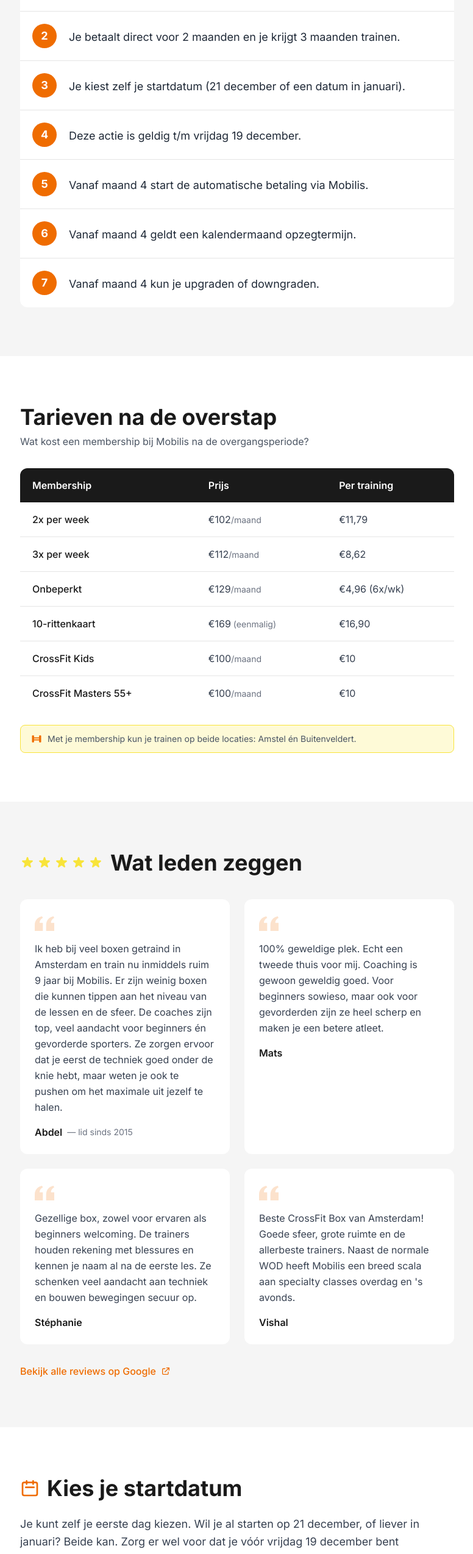
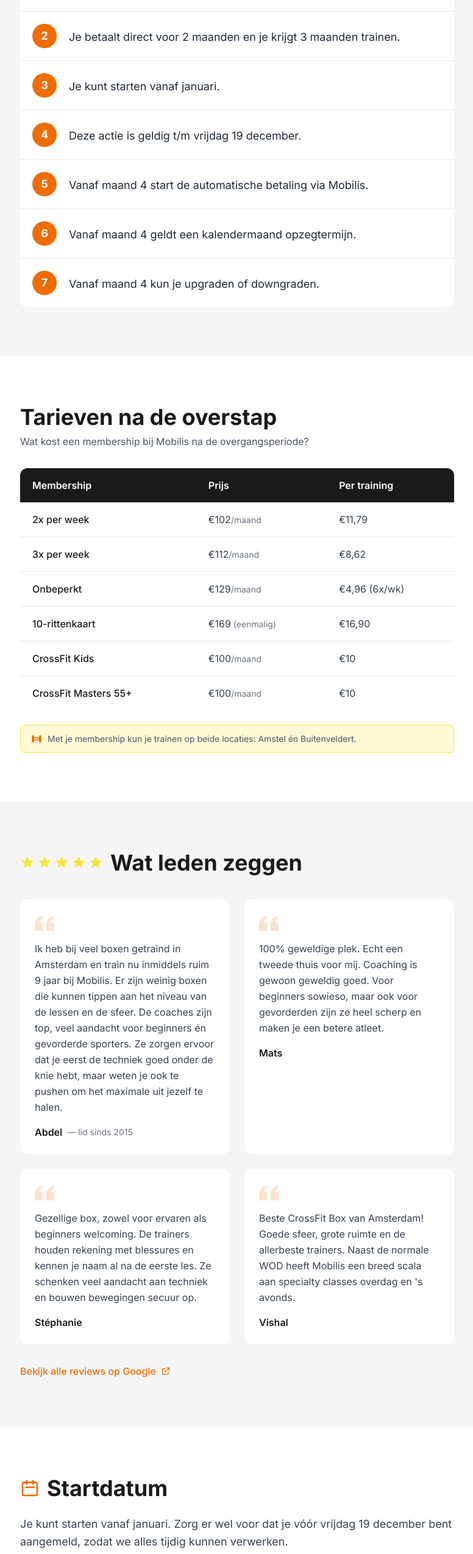
Before and after one commit to jeroenvanduijn/020move, a Next.js app: page / in a window 1280 px wide. Shown: the part 3096-5645 px from the top of the page at 61% size, without its empty margins (251-1027 px from the left). Built offline with nearby package versions, Linux system fonts and the light colour scheme.

Commit message:
fix: update start date to January only (remove December option)
- Remove "21 december" as a start date option
- Update to "vanaf januari" (from January) across all pages
- Simplify start date section on landing page
- Update FAQ answer about transition process

```diff
--- a/app/aanmelden/page.tsx
+++ b/app/aanmelden/page.tsx
@@ -80,8 +80,8 @@ const copy = {
       en: 'Start date',
     },
     text: {
-      nl: 'Je kiest in het formulier zelf je startdatum (21 december of een datum in januari). Zorg dat je vóór vrijdag 19 december bent aangemeld.',
-      en: 'You choose your start date in the form (21 December or a date in January). Make sure to sign up before Friday 19 December.',
+      nl: 'Je kunt starten vanaf januari. Zorg dat je vóór vrijdag 19 december bent aangemeld.',
+      en: 'You can start from January. Make sure to sign up before Friday 19 December.',
     },
   },
   proRata: {
--- a/app/page.tsx
+++ b/app/page.tsx
@@ -218,7 +218,7 @@ const copy = {
       nl: [
         'Je kiest nu je Mobilis membership.',
         'Je betaalt direct voor 2 maanden en je krijgt 3 maanden trainen.',
-        'Je kiest zelf je startdatum (21 december of een datum in januari).',
+        'Je kunt starten vanaf januari.',
         'Deze actie is geldig t/m vrijdag 19 december.',
         'Vanaf maand 4 start de automatische betaling via Mobilis.',
         'Vanaf maand 4 geldt een kalendermaand opzegtermijn.',
@@ -227,7 +227,7 @@ const copy = {
       en: [
         'Choose your Mobilis membership now.',
         'You pay for 2 months and receive 3 months of training.',
-        'You can choose your own start date (21 December or a date in January).',
+        'You can start from January.',
         'This offer is valid until Friday 19 December.',
         'From month 4, automatic billing starts at Mobilis.',
         'From month 4, a one-calendar-month cancellation period applies.',
@@ -312,16 +312,12 @@ const copy = {
   },
   startDate: {
     title: {
-      nl: 'Kies je startdatum',
-      en: 'Choose your start date',
+      nl: 'Startdatum',
+      en: 'Start date',
     },
     text: {
-      nl: 'Je kunt zelf je eerste dag kiezen. Wil je al starten op 21 december, of liever in januari? Beide kan. Zorg er wel voor dat je vóór vrijdag 19 december bent aangemeld, zodat we alles tijdig kunnen verwerken.',
-      en: 'You can choose your own start date. Want to begin on 21 December, or rather in January? Both are possible. Just complete your sign-up before Friday 19 December so we can process everything in time.',
-    },
-    options: {
-      nl: ['Start 21 december', 'Start in januari'],
-      en: ['Start 21 December', 'Start in January'],
+      nl: 'Je kunt starten vanaf januari. Zorg er wel voor dat je vóór vrijdag 19 december bent aangemeld, zodat we alles tijdig kunnen verwerken.',
+      en: 'You can start from January. Just complete your sign-up before Friday 19 December so we can process everything in time.',
     },
   },
   ctaSection: {
@@ -642,21 +638,9 @@ export default function LandingPage() {
             </h2>
           </div>
 
-          <p className="text-lg text-gray-700 leading-relaxed mb-8">
+          <p className="text-lg text-gray-700 leading-relaxed">
             {copy.startDate.text[lang]}
           </p>
-
-          <div className="flex flex-wrap gap-4">
-            {copy.startDate.options[lang].map((option, index) => (
-              <div
-                key={index}
-                className="inline-flex items-center gap-2 bg-cfl-gray-light border border-cfl-gray-medium rounded-lg px-5 py-3"
-              >
-                <CheckIcon className="w-5 h-5 text-cfl-orange" />
-                <span className="font-medium text-cfl-dark">{option}</span>
-              </div>
-            ))}
-          </div>
         </div>
       </section>
 
--- a/components/shared.tsx
+++ b/components/shared.tsx
@@ -300,10 +300,10 @@ export const faqItems: FAQItem[] = [
       en: 'How exactly does the transition to Mobilis work?',
     },
     answer: {
-      nl: 'Je kiest je Mobilis membership en betaalt direct voor 2 maanden. Je krijgt 3 maanden trainen (1 maand gratis). Je kiest zelf je startdatum: 21 december of een datum in januari. Vanaf maand 4 loopt je membership automatisch verder via Mobilis.',
-      en: 'You choose your Mobilis membership and pay for 2 months upfront. You receive 3 months of training (1 month free). You choose your own start date: 21 December or a date in January. From month 4, your membership continues automatically at Mobilis.',
+      nl: 'Je kiest je Mobilis membership en betaalt direct voor 2 maanden. Je krijgt 3 maanden trainen (1 maand gratis). Je kunt starten vanaf januari. Vanaf maand 4 loopt je membership automatisch verder via Mobilis.',
+      en: 'You choose your Mobilis membership and pay for 2 months upfront. You receive 3 months of training (1 month free). You can start from January. From month 4, your membership continues automatically at Mobilis.',
     },
-    englishSummary: 'Pay 2 months, train 3 months (1 free), choose your start date, then continues at Mobilis.',
+    englishSummary: 'Pay 2 months, train 3 months (1 free), start from January, then continues at Mobilis.',
   },
   {
     question: {
```
